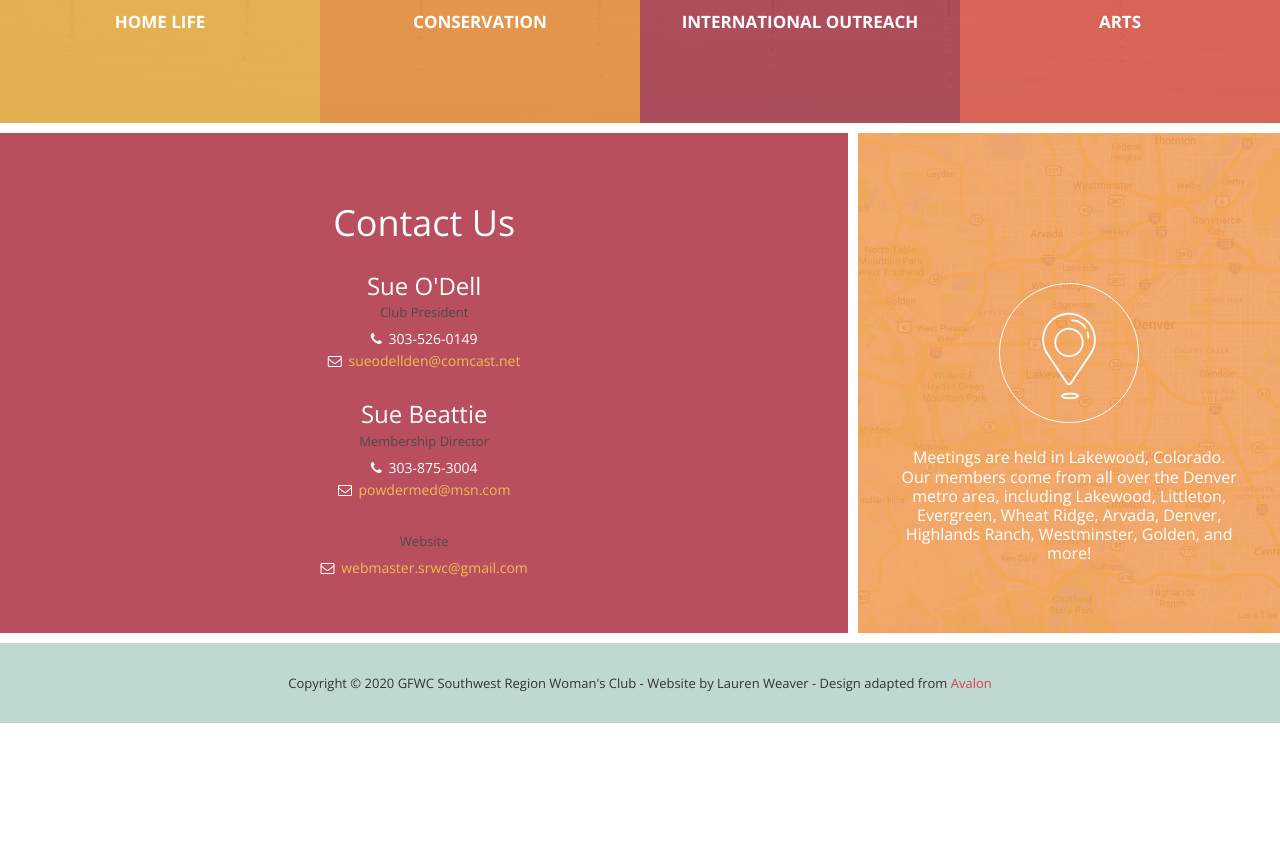
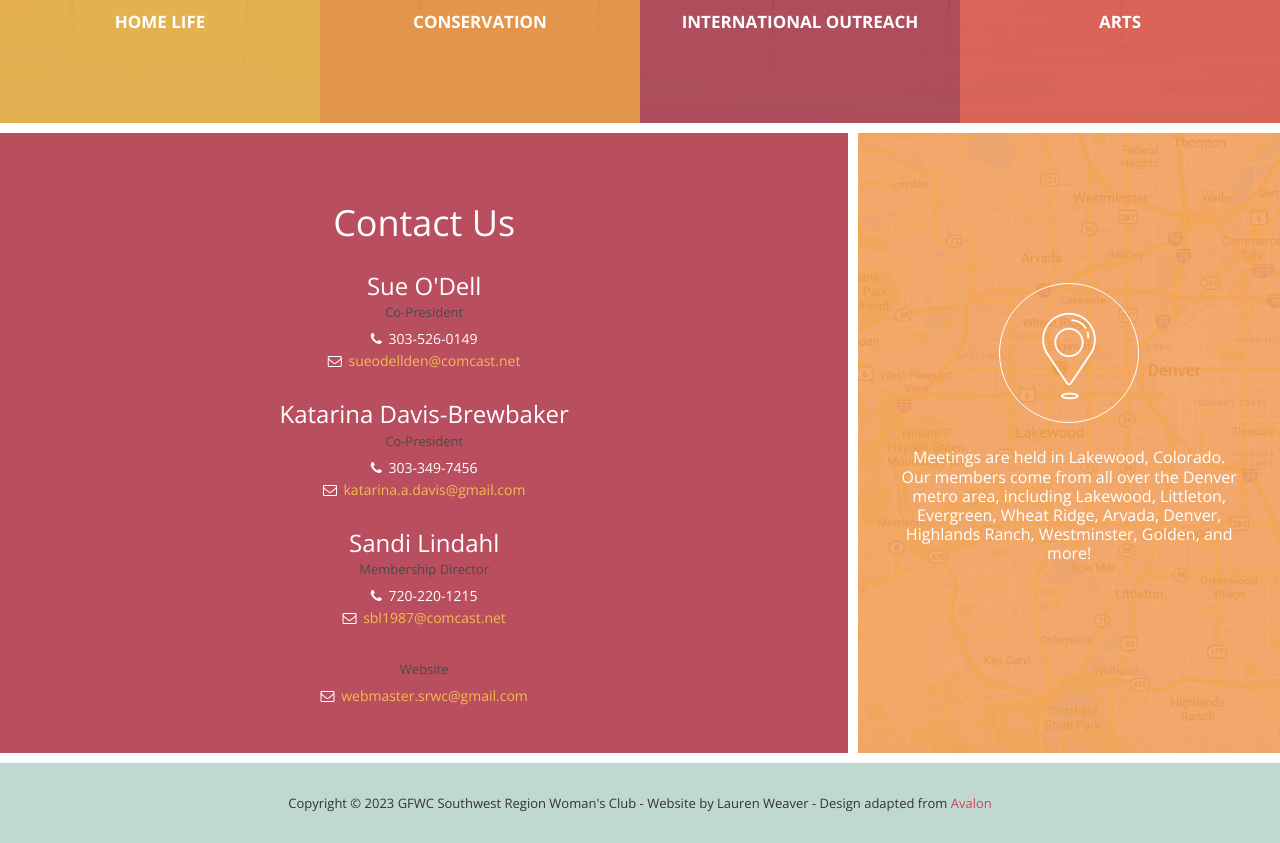
Before and after one commit to weaverle/gfwc-srwc, a plain HTML site: page index.html in a window 1280 px wide. Shown: the part 2860-3703 px from the top of the page. Before the commit the page ends 3583 px from the top, so only its background shows below. Drawn offline with nearby package versions, Linux system fonts and the light colour scheme.

Commit message:
updated contact info

```diff
--- a/css/templatemo-style.css
+++ b/css/templatemo-style.css
@@ -599,8 +599,8 @@ transition-delay: 0.3s;
 }
 
 .contact-us #contact {
-	min-height: 500px;
-	height: 500px;
+	min-height: 620px;
+	height: 620px;
 	padding-top: 50px;
 	padding-bottom: 10px;
 	padding-left: 120px;
@@ -696,8 +696,8 @@ transition-delay: 0.3s;
 }
 
 .contact-right-content {
-	min-height: 500px;
-	height: 500px;
+	min-height: 300px;
+	height: 620px;
 	line-height: 500px;
 	padding-top: 150px;
 	padding-bottom: 150px;
--- a/index.html
+++ b/index.html
@@ -248,7 +248,7 @@ We promote and support arts activities in our club and community to make our wor
               <h1>Contact Us</h1>
               <div class="contact-person">
                 <h3 class="name">Sue O'Dell</h3>
-                <p class="title">Club President</p>
+                <p class="title">Co-President</p>
                 <div class="phone">
                   <i class="fa fa-phone"></i>
                   303-526-0149
@@ -259,21 +259,33 @@ We promote and support arts activities in our club and community to make our wor
                 </div>
               </div>
 
-              <div class="contact-person">
-                <h3 class="name">Sue Beattie</h3>
-                <p class="title">Membership Director</p>
+            <div class="contact-person">
+                <h3 class="name">Katarina Davis-Brewbaker</h3>
+                <p class="title">Co-President</p>
                 <div class="phone">
                   <i class="fa fa-phone"></i>
-                  303-875-3004
+                  303-349-7456
                 </div>
                 <div class="email">
                   <i class="fa fa-envelope-o"></i>
-                  <a href="mailto:sbl1987@comcast.net">powdermed@msn.com</a>
+                  <a href="mailto:katarina.a.davis@gmail.com">katarina.a.davis@gmail.com</a>
                 </div>
               </div>
 
               <div class="contact-person">
-                <!-- <h3 class="name">Sandra Lindahl</h3> -->
+                <h3 class="name">Sandi Lindahl</h3>
+                <p class="title">Membership Director</p>
+                <div class="phone">
+                  <i class="fa fa-phone"></i>
+                  720-220-1215
+                </div>
+                <div class="email">
+                  <i class="fa fa-envelope-o"></i>
+                  <a href="mailto:sbl1987@comcast.net">sbl1987@comcast.net</a>
+                </div>
+              </div>
+
+              <div class="contact-person">
                 <p class="title">Website</p>
                 <div class="email">
                   <i class="fa fa-envelope-o"></i>
@@ -297,7 +309,7 @@ We promote and support arts activities in our club and community to make our wor
         <div class="container-fluid">
             <div class="row align-items-center">
                 <div class="col-md-12">
-                    <p>Copyright &copy; 2020 GFWC Southwest Region Woman's Club - Website by Lauren Weaver - Design adapted from <a rel="nofollow" href="http://www.templatemo.com/tm-513-avalon" target="_parent">Avalon</a></p>
+                    <p>Copyright &copy; 2023 GFWC Southwest Region Woman's Club - Website by Lauren Weaver - Design adapted from <a rel="nofollow" href="http://www.templatemo.com/tm-513-avalon" target="_parent">Avalon</a></p>
                 </div>
             </div>
         </div>
```
